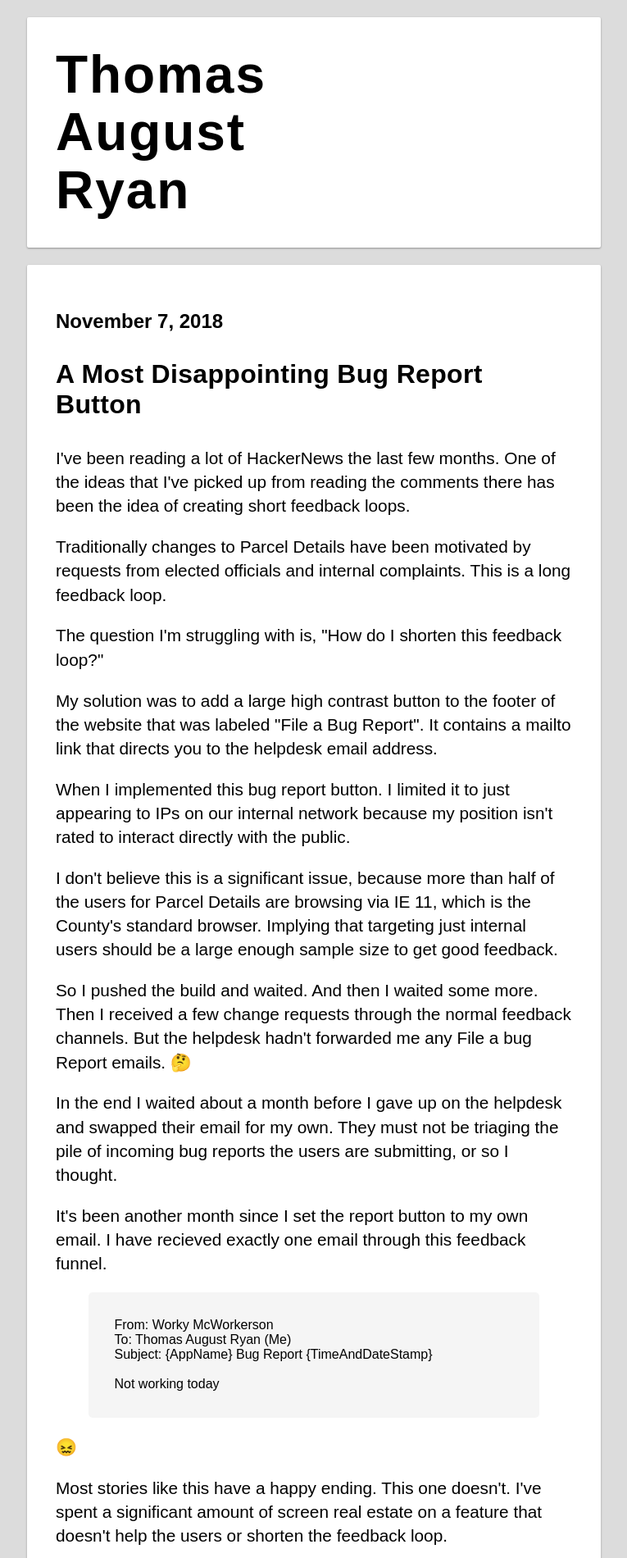
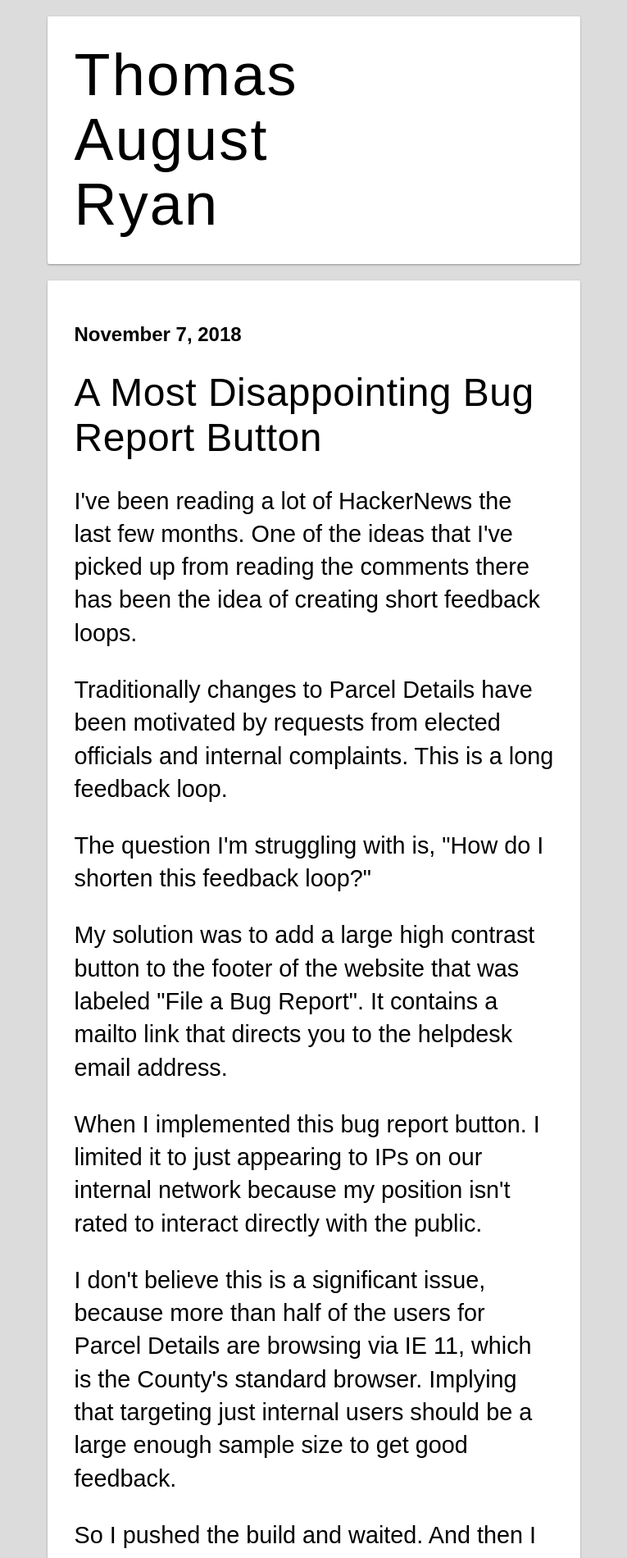
Before and after one commit to uncheckederror/thomasryan.dev, a plain HTML site: page 2018/11/07/a-most-disappointing-report-button.html in a window 1280 px wide. Shown: the top 1900 px of the page at 82% size, without its empty margins (257-1022 px from the left). Drawn offline with Linux system fonts and the light colour scheme.

Commit message:
Minor redesign
Thinned out all the fonts, adjusted some of the content, and broke the sections on the main page up into separate cards to emphasize the cardiness of the layout.

```diff
--- a/2018/11/07/a-most-disappointing-report-button.html
+++ b/2018/11/07/a-most-disappointing-report-button.html
@@ -40,22 +40,31 @@ Designed in Seattle, forged in Puget Sound.
             background-color: #DCDCDC;
             margin: auto;
             padding: 0% 3% 0% 3%;
-            max-width: 700px;
+            max-width: 650px;
         }
         h1,
         h1.a {
             letter-spacing: 0.03em;
-            font-size: 4em;
+            font-size: 4.5em;
             word-spacing: 5em;
             line-height: 1.1em;
             margin: 0%;
+            font-weight: 100;
         }
         h3 {
             letter-spacing: 0.01em;
-            font-size: 2em;
+            font-size: 3em;
+            font-weight: 100;
+            margin: 5% 0% 5% 0%;
+        }
+        ul li {
+            letter-spacing: 0.001em;
+            font-size: 1.8em;
+            font-weight: 100;
+            line-height: 1.5em;
         }
         p {
-            font-size: 1.3em;
+            font-size: 1.8em;
             letter-spacing: 0em;
             white-space: normal;
             line-height: 1.4em;
@@ -76,7 +85,7 @@ Designed in Seattle, forged in Puget Sound.
             text-decoration: none;
         }
         blockquote {
-            background: #f5f5f5;
+            background: #ffffff;
             border-radius: 5px;
             padding: 5%;
         }
@@ -85,7 +94,6 @@ Designed in Seattle, forged in Puget Sound.
             text-align: right;
         }
     </style>
-</head>
 <body>
 <header class="center">
     <h1><a href="./../../../index.html" class="underline">Thomas August Ryan</a></h1>
```
Also changed, not shown: 2018/06/15/modernizing-kitsap-countys-parcel-details.html (+13 -4 lines), 2018/06/17/buttons-as-actions.html (+13 -4 lines), demos.html (+17 -4 lines), index.html (+18 -6 lines), posts.html (+19 -21 lines), template.html (+13 -4 lines).
